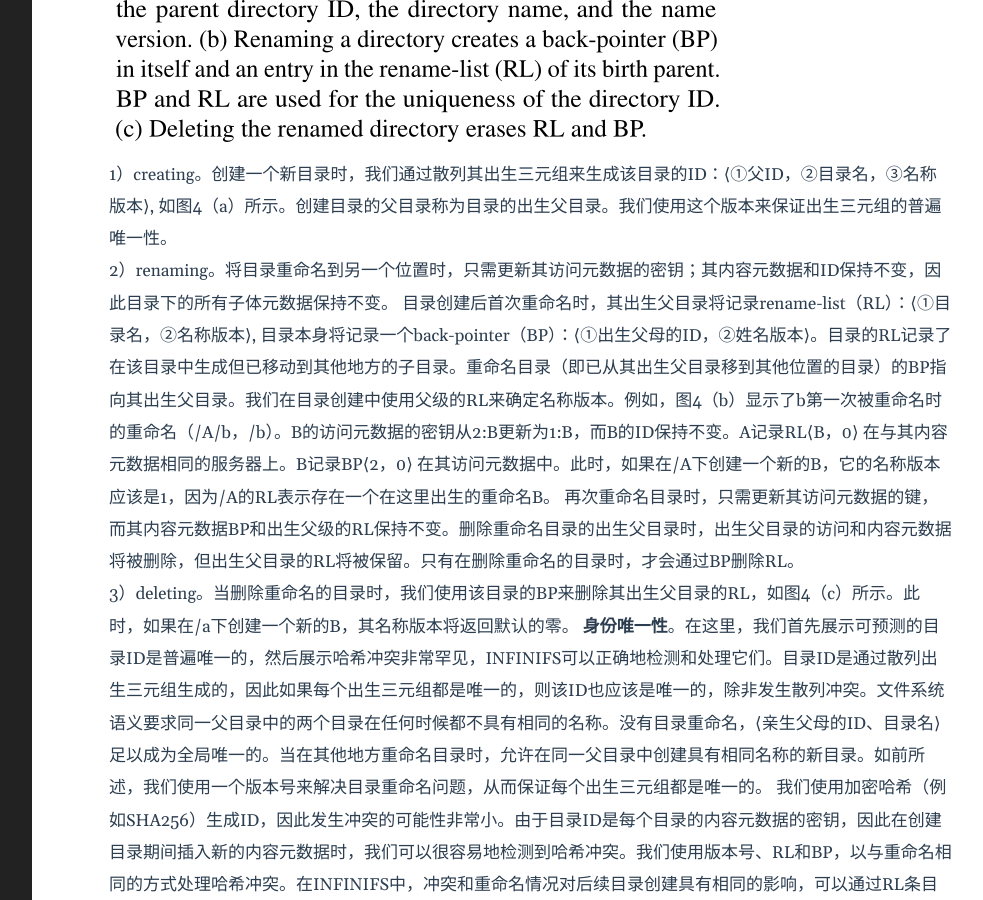
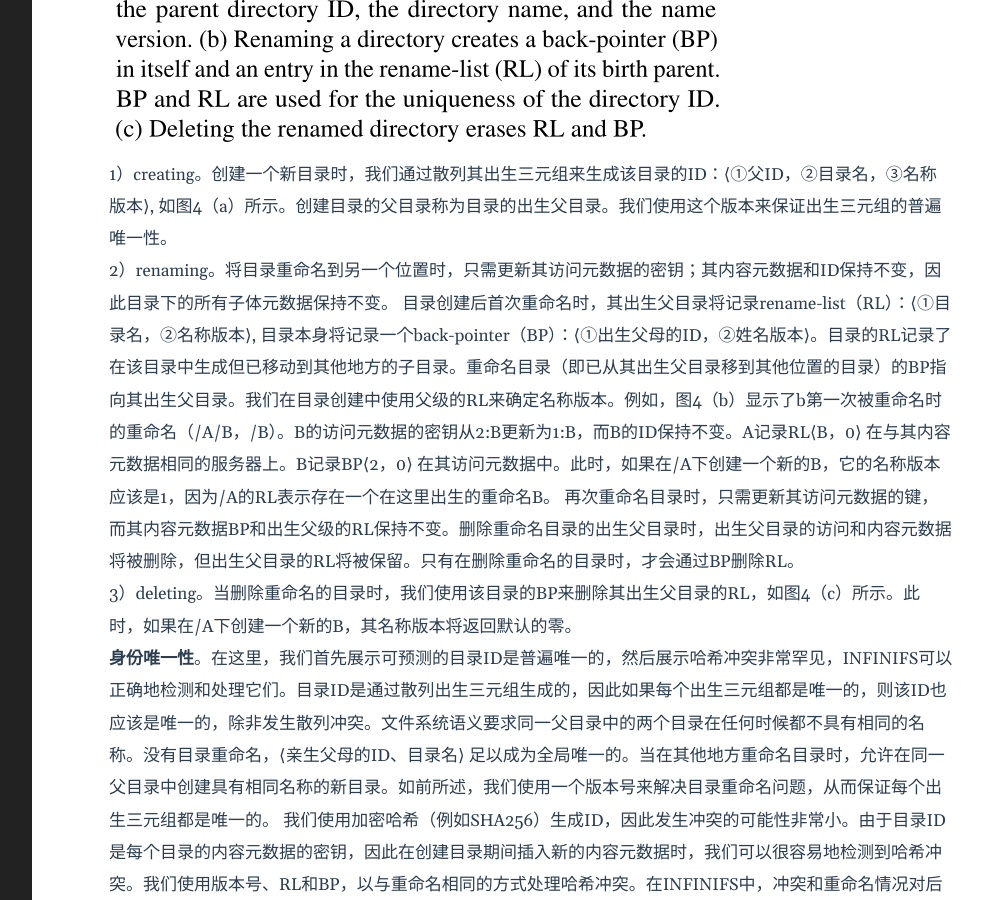
Before and after one commit to MagnetSaki/MagnetSaki.github.io, a Jekyll site: the page built from _posts/2022-03-28-InfiniFS.md, in a window 1280 px wide and 900 px high, scrolled down 9032 px. Shown: the whole window, without its empty margins (250-1233 px from the left). Built offline with Jekyll 4.4.1, drawn with Linux system fonts in a browser that asks for light colours; some of the changed text lies outside the part shown.

Commit message:
small fix

```diff
--- a/_posts/2022-03-28-InfiniFS.md
+++ b/_posts/2022-03-28-InfiniFS.md
@@ -131,10 +131,11 @@ INFINIFS还利用一致散列[29]将这些细粒度元数据组映射到服务
 1）creating。创建一个新目录时，我们通过散列其出生三元组来生成该目录的ID：⟨①父ID，②目录名，③名称版本⟩, 如图4（a）所示。创建目录的父目录称为目录的出生父目录。我们使用这个版本来保证出生三元组的普遍唯一性。
 
 2）renaming。将目录重命名到另一个位置时，只需更新其访问元数据的密钥；其内容元数据和ID保持不变，因此目录下的所有子体元数据保持不变。
-目录创建后首次重命名时，其出生父目录将记录rename-list（RL）：⟨①目录名，②名称版本⟩, 目录本身将记录一个back-pointer（BP）：⟨①出生父母的ID，②姓名版本⟩。目录的RL记录了在该目录中生成但已移动到其他地方的子目录。重命名目录（即已从其出生父目录移到其他位置的目录）的BP指向其出生父目录。我们在目录创建中使用父级的RL来确定名称版本。例如，图4（b）显示了b第一次被重命名时的重命名（/A/b，/b）。B的访问元数据的密钥从2:B更新为1:B，而B的ID保持不变。A记录RL⟨B，0⟩ 在与其内容元数据相同的服务器上。B记录BP⟨2，0⟩ 在其访问元数据中。此时，如果在/A下创建一个新的B，它的名称版本应该是1，因为/A的RL表示存在一个在这里出生的重命名B。
+目录创建后首次重命名时，其出生父目录将记录rename-list（RL）：⟨①目录名，②名称版本⟩, 目录本身将记录一个back-pointer（BP）：⟨①出生父母的ID，②姓名版本⟩。目录的RL记录了在该目录中生成但已移动到其他地方的子目录。重命名目录（即已从其出生父目录移到其他位置的目录）的BP指向其出生父目录。我们在目录创建中使用父级的RL来确定名称版本。例如，图4（b）显示了b第一次被重命名时的重命名（/A/B，/B）。B的访问元数据的密钥从2:B更新为1:B，而B的ID保持不变。A记录RL⟨B，0⟩ 在与其内容元数据相同的服务器上。B记录BP⟨2，0⟩ 在其访问元数据中。此时，如果在/A下创建一个新的B，它的名称版本应该是1，因为/A的RL表示存在一个在这里出生的重命名B。
 再次重命名目录时，只需更新其访问元数据的键，而其内容元数据BP和出生父级的RL保持不变。删除重命名目录的出生父目录时，出生父目录的访问和内容元数据将被删除，但出生父目录的RL将被保留。只有在删除重命名的目录时，才会通过BP删除RL。
 
-3）deleting。当删除重命名的目录时，我们使用该目录的BP来删除其出生父目录的RL，如图4（c）所示。此时，如果在/a下创建一个新的B，其名称版本将返回默认的零。
+3）deleting。当删除重命名的目录时，我们使用该目录的BP来删除其出生父目录的RL，如图4（c）所示。此时，如果在/A下创建一个新的B，其名称版本将返回默认的零。
+
 **身份唯一性**。在这里，我们首先展示可预测的目录ID是普遍唯一的，然后展示哈希冲突非常罕见，INFINIFS可以正确地检测和处理它们。目录ID是通过散列出生三元组生成的，因此如果每个出生三元组都是唯一的，则该ID也应该是唯一的，除非发生散列冲突。文件系统语义要求同一父目录中的两个目录在任何时候都不具有相同的名称。没有目录重命名，⟨亲生父母的ID、目录名⟩ 足以成为全局唯一的。当在其他地方重命名目录时，允许在同一父目录中创建具有相同名称的新目录。如前所述，我们使用一个版本号来解决目录重命名问题，从而保证每个出生三元组都是唯一的。
 我们使用加密哈希（例如SHA256）生成ID，因此发生冲突的可能性非常小。由于目录ID是每个目录的内容元数据的密钥，因此在创建目录期间插入新的内容元数据时，我们可以很容易地检测到哈希冲突。我们使用版本号、RL和BP，以与重命名相同的方式处理哈希冲突。在INFINIFS中，冲突和重命名情况对后续目录创建具有相同的影响，可以通过RL条目格式进行区分。
 
```
Also changed, not shown: other parts of _posts/2022-03-28-InfiniFS.md (+3 -3 lines).
